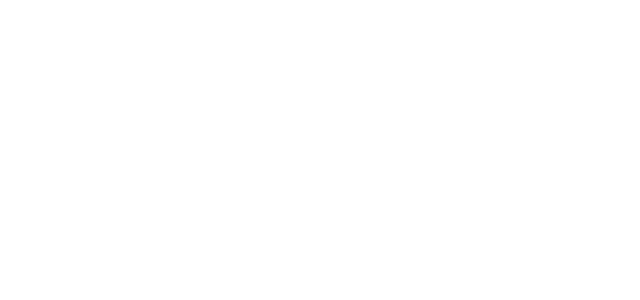
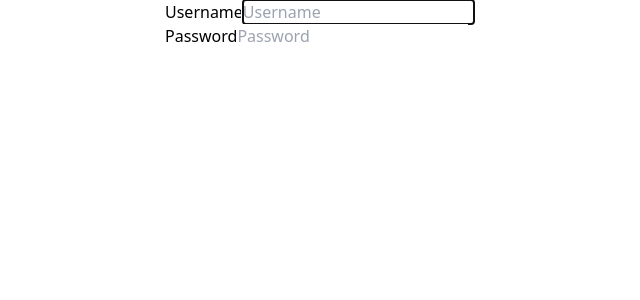
Before and after one commit to zablonzeraf/test-nuxt-js, a Nuxt app: page /auth/signin in a window 1280 px wide. Before the commit this address had no page. Shown: the top 300 px of the page, without its empty margins (155-795 px from the left). Built offline with nearby package versions, Linux system fonts and the light colour scheme.

Commit message:
Added store and firebase support

```diff
--- /dev/null
+++ b/middleware/auth.js
@@ -0,0 +1,2 @@
+export default ({ store, redirect }) =>
+  !store.getters['user/isAuthenticated'] && redirect('/auth/signin')
--- a/nuxt.config.js
+++ b/nuxt.config.js
@@ -50,6 +50,8 @@ export default {
   modules: [
     // https://go.nuxtjs.dev/pwa
     '@nuxtjs/pwa',
+    // https://firebase.nuxtjs.org/
+    '@nuxtjs/firebase',
   ],
 
   // PWA module configuration: https://go.nuxtjs.dev/pwa
@@ -67,4 +69,23 @@ export default {
       plugins: [require('daisyui')],
     },
   },
+
+  firebase: {
+    config: {
+      apiKey: 'AIzaSyAcBQ4lpFBRb-usD3qQqhJvBvDQL5q5UXE',
+      authDomain: 'store-template-1451c.firebaseapp.com',
+      projectId: 'store-template-1451c',
+      storageBucket: 'store-template-1451c.appspot.com',
+      messagingSenderId: '1054440576088',
+      appId: '1:1054440576088:web:36a276efd5050be9cba62d',
+      measurementId: 'G-C2ZRG3SWBT',
+    },
+    services: {
+      auth: true,
+      firestore: {
+        memoryOnly: false,
+        enablePersistance: true,
+      },
+    },
+  },
 }
--- a/package.json
+++ b/package.json
@@ -16,6 +16,7 @@
     "*.{js,vue}": "eslint"
   },
   "dependencies": {
+    "@nuxtjs/firebase": "^7.6.1",
     "@nuxtjs/pwa": "^3.3.5",
     "core-js": "^3.15.1",
     "daisyui": "^1.14.3",
--- /dev/null
+++ b/pages/auth/signin.vue
@@ -0,0 +1,43 @@
+<template>
+  <div class="flex justify-center items-center">
+    <form class="signin-form">
+      <fieldset class="form-control">
+        <label for="username" class="label">
+          <span class="label-text">Username</span>
+        </label>
+        <input
+          id="username"
+          ref="usernameInput"
+          type="text"
+          class="input input-bordered"
+          placeholder="Username"
+          autofocus
+        />
+      </fieldset>
+      <fieldset class="form-control">
+        <label for="password" class="label">
+          <span class="label-text">Password</span>
+        </label>
+        <input
+          ref="passwordInput"
+          type="password"
+          class="input input-bordered"
+          placeholder="Password"
+        />
+      </fieldset>
+    </form>
+  </div>
+</template>
+
+<script>
+export default {
+  mounted() {},
+  methods: {},
+}
+</script>
+
+<style scoped>
+.signin-form {
+  min-width: 50%;
+}
+</style>
--- a/pages/index.vue
+++ b/pages/index.vue
@@ -6,8 +6,16 @@
   </main>
 </template>
 
-<script lang="ts">
-import Vue from 'vue'
+<script>
+export default {
+  middleware: 'auth',
+  created() {
+    this.$store.commit('loading/SET_LOADING', true)
 
-export default Vue.extend({})
+    // eslint-disable-next-line no-console
+    console.log({
+      isLoading: this.$store.state.loading?.isLoading
+    })
+  }
+}
 </script>
--- /dev/null
+++ b/store/loading.js
@@ -0,0 +1,20 @@
+export const state = () => ({
+  isLoading: false,
+})
+
+export const mutations = {
+  /**
+   * @param {boolean} payload
+   * @param {LoadingStateType} state
+   * */
+  SET_LOADING(state, payload) {
+    state.isLoading = payload
+  },
+}
+
+/** @type {LoadingActionType} */
+export const actions = {
+  toggleLoading: ({ commit }, payload) => {
+    commit('SET_LOADING', payload)
+  },
+}
--- /dev/null
+++ b/store/user.js
@@ -0,0 +1,3 @@
+export const getters = {
+  isAuthenticated: () => true,
+}
```
Also changed, not shown: store/types.d.js (added, +13 -0 lines), pages/auth/login.vue (added), store/README.md (deleted), store/index.js (added), 1 other file (tests, documents, lock files or other folders).
